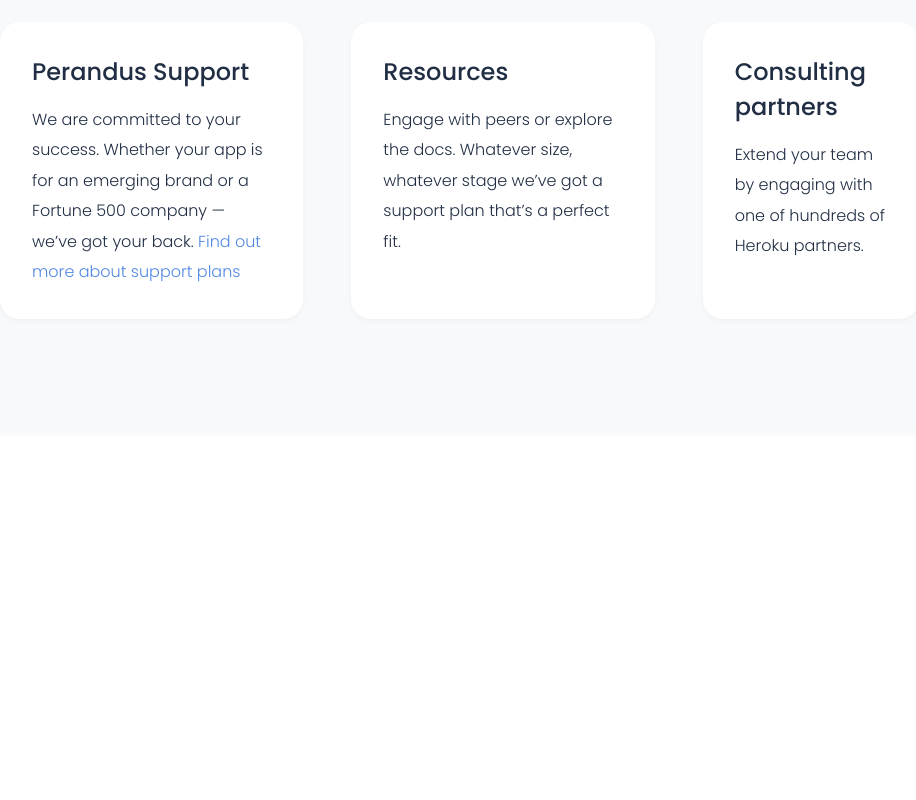
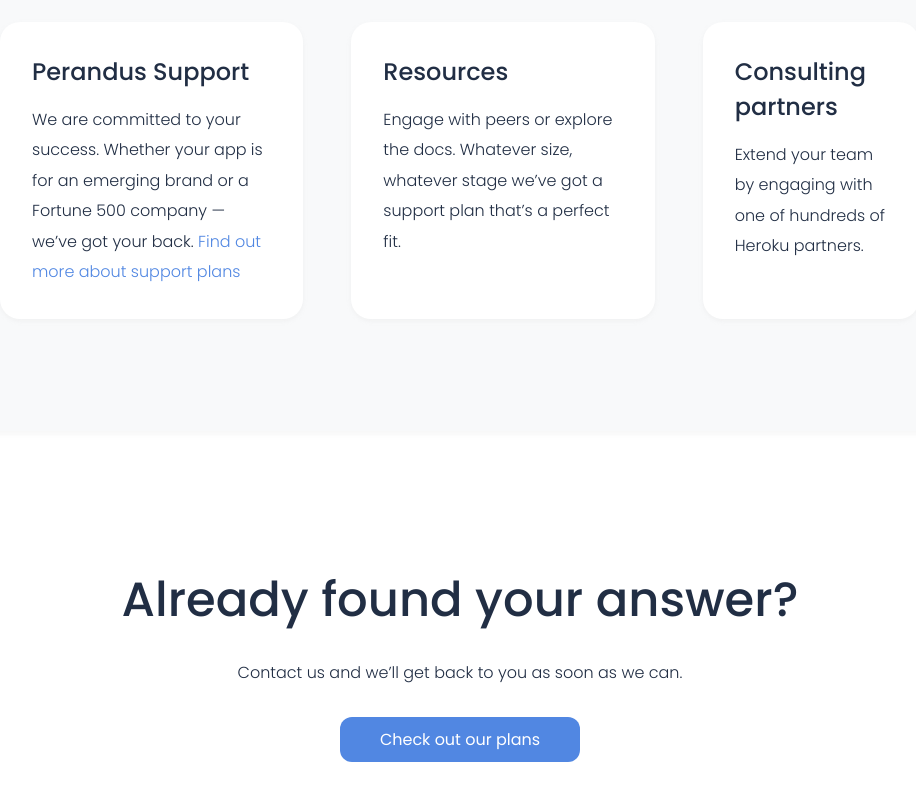
Before and after one commit to shtramvasov/typescript-landing, a React (Create React App) app: page /services in a window 1280 px wide. Shown: the part 538-1338 px from the top of the page, without its empty margins (180-1096 px from the left). Before the commit the page ends 982 px from the top, so only its background shows below. Built offline with nearby package versions, Linux system fonts and the light colour scheme.

Commit message:
services cta block

```diff
--- /dev/null
+++ b/src/components/ServicesPage/ServicesCta/ServicesCta.tsx
@@ -0,0 +1,24 @@
+import React from 'react'
+import { Button } from '../../Utils/Button/Button'
+import style from '../ServicesCta/servicescta.module.css'
+import { motion } from 'framer-motion'
+import opacityVariant from '../../../utils/framer'
+
+export const ServicesCta: React.FC = () => {
+  return (
+    <motion.section
+    className={style.container}
+      variants={opacityVariant}
+      initial='hidden'
+      whileInView='visible'
+      viewport={{ once: true }}>
+      <h2>Already found your answer?</h2>
+      <p className='light'>Contact us and we’ll get back to you as soon as we can.</p>
+      <Button
+        color='blue'
+        text='Check out our plans'
+        link='pricing'
+      />
+    </motion.section>
+  )
+}
--- /dev/null
+++ b/src/components/ServicesPage/ServicesCta/servicescta.module.css
@@ -0,0 +1,14 @@
+.container {
+  display: flex;
+  flex-direction: column;
+  text-align: center;
+  align-items: center;
+  padding: 1.5rem;
+  margin: 6rem 0 10rem;
+}
+.container h2 {
+  padding-bottom: 1.5rem;
+}
+.container p {
+  padding-bottom: 2rem;
+}/*# sourceMappingURL=servicescta.module.css.map */
--- /dev/null
+++ b/src/components/ServicesPage/ServicesCta/servicescta.module.scss
@@ -0,0 +1,18 @@
+@import '../../../styles/colors';
+
+.container {
+  display: flex;
+  flex-direction: column;
+  text-align: center;
+  align-items: center;
+  padding: 1.5rem;
+  margin: 6rem 0 10rem;
+
+  h2 {
+    padding-bottom: 1.5rem;
+  }
+
+  p {
+    padding-bottom: 2rem;
+  }
+}
--- a/src/pages/Servicespage.tsx
+++ b/src/pages/Servicespage.tsx
@@ -1,5 +1,6 @@
 import React from 'react'
 import { AssistBlock } from '../components/ServicesPage/AssistBlock/AssistBlock'
+import { ServicesCta } from '../components/ServicesPage/ServicesCta/ServicesCta'
 import { Footer } from '../components/Utils/Footer/Footer'
 import { HeaderMenu } from '../components/Utils/HeaderMenu/HeaderMenu'
 
@@ -10,6 +11,7 @@
       title='How can we help?'
     />
     <AssistBlock />
+    <ServicesCta />
     </>
   )
 }
```
Also changed, not shown: 1 other file (tests, documents, lock files or other folders).
